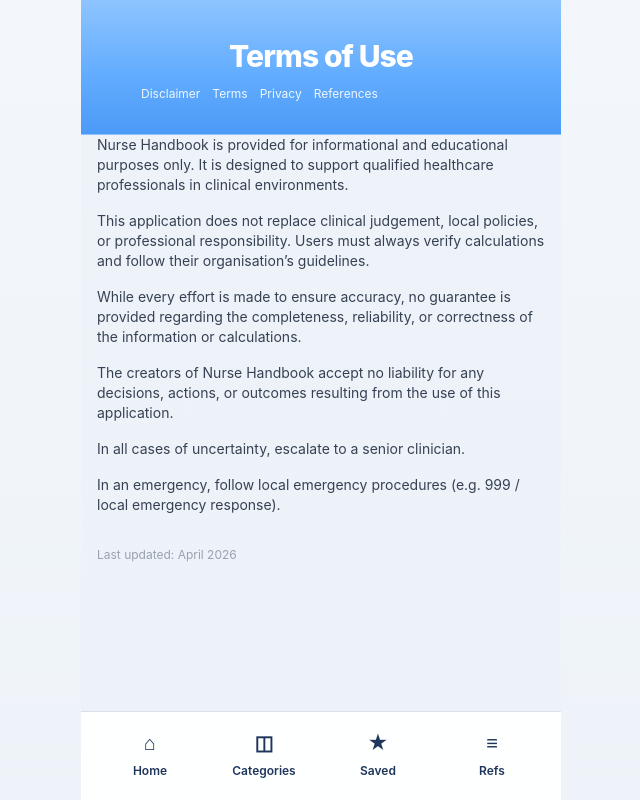
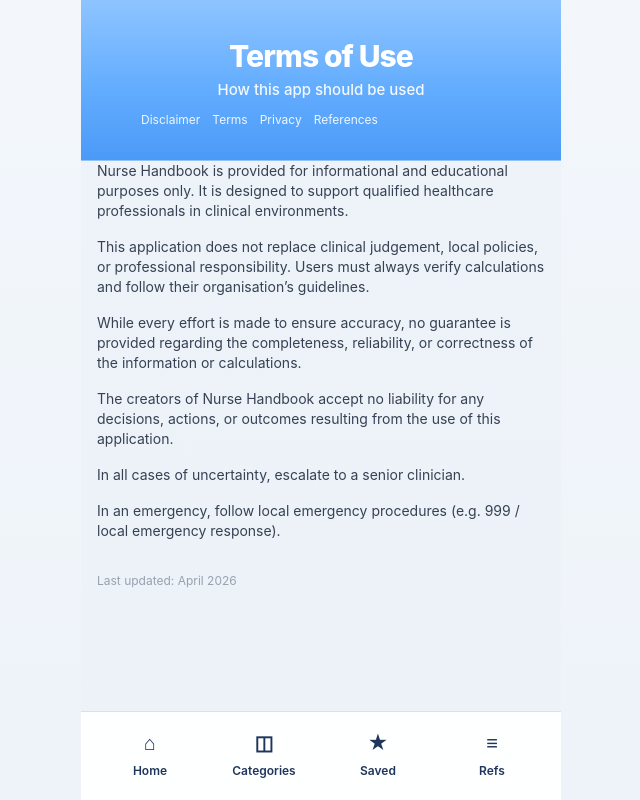
Before and after one commit to russellmaguire185-beep/nurse-handbook, a Next.js app: page /terms in a window 1280 px wide. Shown: the whole page, without its empty margins (319-959 px from the left). Built offline with nearby package versions, Linux system fonts and the light colour scheme.

Commit message:
Add legal pages and compliance updates

```diff
--- a/app/privacy/page.tsx
+++ b/app/privacy/page.tsx
@@ -4,7 +4,10 @@
 export default function PrivacyPage() {
   return (
     <PageShell>
-      <Header title="Privacy Policy" />
+      <Header
+        title="Privacy Policy"
+        subtitle="How your information is handled"
+      />
 
       <div className="px-4 pb-24 space-y-4 text-sm text-gray-700">
         <p>
--- a/app/terms/page.tsx
+++ b/app/terms/page.tsx
@@ -4,8 +4,10 @@
 export default function TermsPage() {
   return (
     <PageShell>
-      <Header title="Terms of Use" />
-
+      <Header
+          title="Terms of Use"
+          subtitle="How this app should be used"
+        />
       <div className="px-4 pb-24 space-y-4 text-sm text-gray-700">
         <p>
           Nurse Handbook is provided for informational and educational purposes only.
```
